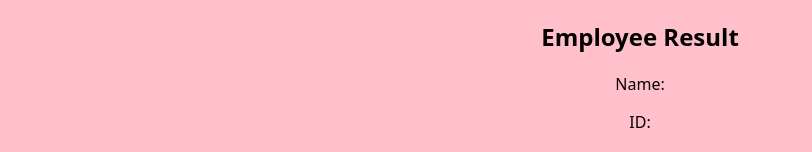
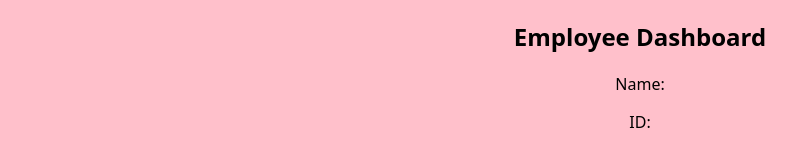
Before and after one commit to ReemAljuhani/programming-2-project, a plain HTML site: page fulltime_result.html in a window 1280 px wide. Shown: the top 152 px of the page, without its empty margins (0-812 px from the left). Drawn offline with Linux system fonts and the light colour scheme.

Commit message:
Update fulltime_result.html

````diff
--- a/fulltime_result.html
+++ b/fulltime_result.html
@@ -9,7 +9,7 @@
 
 ```html
   <div class="container">
-    <h2>Employee Result</h2>
+    <h2>Employee Dashboard</h2>
     <p>Name: <span id="name"></span></p>
     <p>ID: <span id="id"></span></p>
     <p>Salary: $<span id="salary"></span></p>
````
